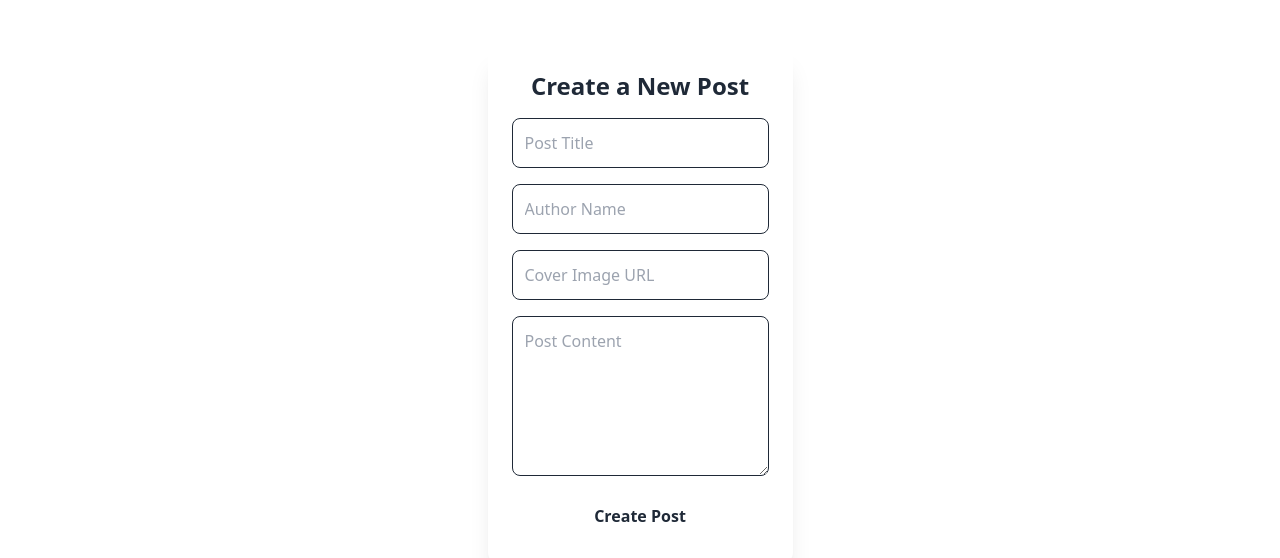
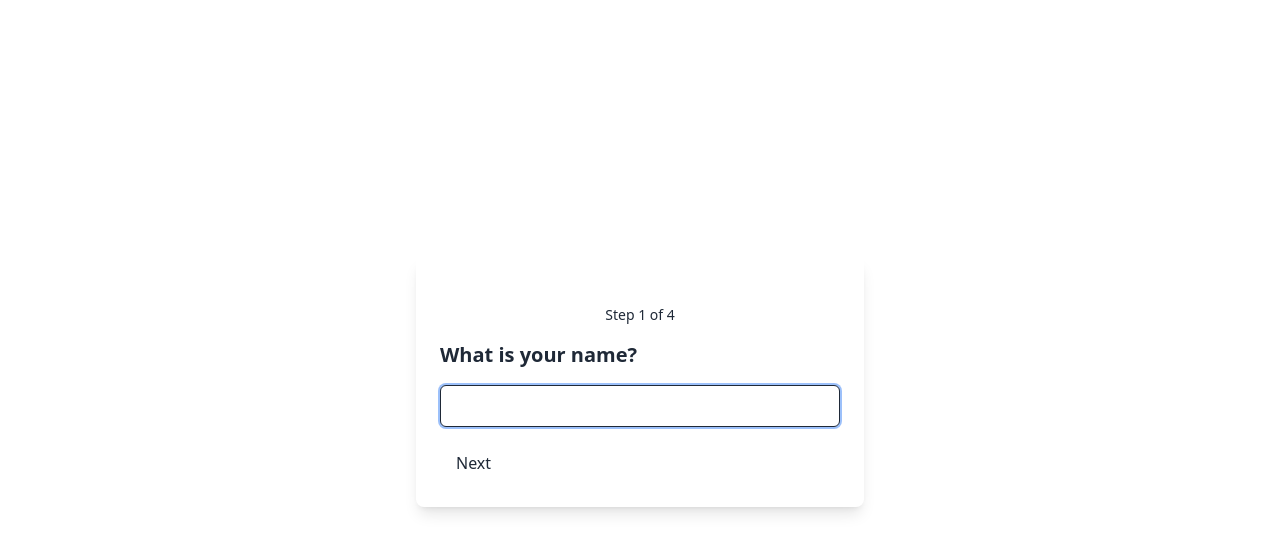
Before and after one commit to Johanna2405/fullstack-blog, a React (Vite) app: page /posts/create in a window 1280 px wide. Shown: the part 242-800 px from the top of the page. Built offline with nearby package versions, Linux system fonts and the light colour scheme; a web font is replaced by a local one.

Commit message:
changed create form

```diff
--- a/src/pages/CreatePost.jsx
+++ b/src/pages/CreatePost.jsx
@@ -1,97 +1,172 @@
-import { useState } from "react";
+import { useState, useEffect, useRef } from "react";
 import { motion } from "framer-motion";
-import { createPost } from "../utils/api";
+import { createPost } from "../utils/api"; // Importing the createPost function
 
 const CreatePost = () => {
-  const [title, setTitle] = useState("");
-  const [author, setAuthor] = useState("");
-  const [cover, setCover] = useState("");
-  const [content, setContent] = useState("");
+  const [step, setStep] = useState(0);
+  const [formData, setFormData] = useState({
+    author: "",
+    title: "",
+    content: "",
+    cover: "",
+  });
   const [error, setError] = useState("");
-  const [loading, setLoading] = useState(false);
+  const [isSubmitting, setIsSubmitting] = useState(false);
+  const inputRef = useRef(null);
 
-  const handleSubmit = async (e) => {
-    e.preventDefault();
+  const questions = [
+    { key: "author", text: "What is your name?", type: "text" },
+    {
+      key: "title",
+      text: "What would be the title of your blog?",
+      type: "text",
+    },
+    {
+      key: "content",
+      text: "Write the content of your blog.",
+      type: "textarea",
+    },
+    { key: "cover", text: "Enter the cover image URL.", type: "text" },
+  ];
 
-    if (!title.trim() || !author.trim() || !cover.trim() || !content.trim()) {
-      setError("All fields are required!");
+  useEffect(() => {
+    if (inputRef.current) {
+      inputRef.current.focus();
+    }
+  }, [step]);
+
+  const handleNext = () => {
+    if (formData[questions[step].key].trim() === "") {
+      setError("This field cannot be empty!");
       return;
     }
-
     setError("");
-    setLoading(true);
-
-    const newPost = {
-      title,
-      author,
-      cover,
-      content,
-      date: new Date().toISOString(),
+    setStep(step + 1);
   };
 
-    try {
-      await createPost(newPost);
-      setTitle("");
-      setAuthor("");
-      setCover("");
-      setContent("");
-    } catch (error) {
-      setError(error.message);
-    } finally {
-      setLoading(false);
+  const handleBack = () => {
+    if (step > 0) setStep(step - 1);
+    setError("");
+  };
+
+  const handleChange = (e) => {
+    setFormData({ ...formData, [questions[step].key]: e.target.value });
+    setError("");
+
+    if (questions[step].type === "textarea") {
+      e.target.style.height = "auto";
+      e.target.style.height = e.target.scrollHeight + "px";
     }
   };
 
+  const handleKeyPress = (e) => {
+    if (e.key === "Enter" && questions[step].type !== "textarea") {
+      handleNext();
+    }
+  };
+
+  const handleSubmit = async () => {
+    setIsSubmitting(true);
+    try {
+      await createPost(formData); // Use the imported API function
+      alert("Post created successfully!");
+
+      // Reset form
+      setFormData({ author: "", title: "", content: "", cover: "" });
+      setStep(0);
+    } catch (error) {
+      console.error("Error submitting post:", error);
+      alert("Something went wrong. Please try again.");
+    }
+    setIsSubmitting(false);
+  };
+
   return (
+    <div className="flex flex-col items-center justify-center min-h-screen bg-gray-100 p-6">
+      <div className="bg-white p-6 rounded-lg shadow-lg w-full max-w-md relative">
+        {/* Progress Bar */}
+        <div className="h-2 bg-gray-300 rounded-full overflow-hidden mb-4">
           <motion.div
-      className="max-w-xl mx-auto mt-16 p-6 rounded-xl bg-white bg-opacity-90 shadow-xl backdrop-blur-lg"
-      initial={{ opacity: 0, y: 20 }}
-      animate={{ opacity: 1, y: 0 }}
-      transition={{ duration: 2 }}
+            className="h-full bg-blue-500"
+            initial={{ width: "0%" }}
+            animate={{ width: `${((step + 1) / questions.length) * 100}%` }}
+            transition={{ duration: 0.5 }}
+          />
+        </div>
+
+        {/* Progress Text */}
+        <p className="text-gray-600 text-sm text-center mb-4">
+          Step {step + 1} of {questions.length}
+        </p>
+
+        {!isSubmitting && step < questions.length && (
+          <motion.div
+            key={step}
+            initial={{ opacity: 0, x: -50 }}
+            animate={{ opacity: 1, x: 0 }}
+            exit={{ opacity: 0, x: 50 }}
+            transition={{ duration: 0.3 }}
           >
-      <h2 className="text-2xl font-extrabold text-gray-800 mb-4 text-center">
-        Create a New Post
+            <h2 className="text-xl font-semibold mb-4">
+              {questions[step].text}
             </h2>
-      {error && <p className="text-red-500 text-center mb-2">{error}</p>}
-      <form onSubmit={handleSubmit} className="flex flex-col gap-4">
+            {questions[step].type === "textarea" ? (
+              <textarea
+                ref={inputRef}
+                value={formData[questions[step].key]}
+                onChange={handleChange}
+                className={`w-full p-2 border ${
+                  error ? "border-red-500" : "border-gray-300"
+                } rounded-md focus:outline-none focus:ring-2 focus:ring-blue-500 resize-none overflow-hidden`}
+                rows="3"
+              />
+            ) : (
               <input
+                ref={inputRef}
                 type="text"
-          placeholder="Post Title"
-          className="p-3 border rounded-lg focus:ring-2 focus:ring-blue-500 transition-all"
-          value={title}
-          onChange={(e) => setTitle(e.target.value)}
+                value={formData[questions[step].key]}
+                onChange={handleChange}
+                onKeyDown={handleKeyPress}
+                className={`w-full p-2 border ${
+                  error ? "border-red-500" : "border-gray-300"
+                } rounded-md focus:outline-none focus:ring-2 focus:ring-blue-500`}
+                autoFocus
               />
-        <input
-          type="text"
-          placeholder="Author Name"
-          className="p-3 border rounded-lg focus:ring-2 focus:ring-blue-500 transition-all"
-          value={author}
-          onChange={(e) => setAuthor(e.target.value)}
-        />
-        <input
-          type="text"
-          placeholder="Cover Image URL"
-          className="p-3 border rounded-lg focus:ring-2 focus:ring-blue-500 transition-all"
-          value={cover}
-          onChange={(e) => setCover(e.target.value)}
-        />
-        <textarea
-          placeholder="Post Content"
-          className="p-3 border rounded-lg h-40 focus:ring-2 focus:ring-blue-500 transition-all"
-          value={content}
-          onChange={(e) => setContent(e.target.value)}
-        />
-        <motion.button
-          type="submit"
-          className="bg-gradient-to-r from-blue-500 to-indigo-500 text-white py-3 rounded-lg font-bold hover:scale-105 transition-transform"
-          whileHover={{ scale: 1.05 }}
-          whileTap={{ scale: 0.95 }}
-          disabled={loading}
+            )}
+            {error && <p className="text-red-500 text-sm mt-2">{error}</p>}
+          </motion.div>
+        )}
+
+        {/* Buttons */}
+        <div className="flex justify-between mt-4">
+          {step > 0 && !isSubmitting && (
+            <button
+              onClick={handleBack}
+              className="px-4 py-2 bg-gray-300 text-gray-700 rounded-md"
             >
-          {loading ? "Submitting..." : "Create Post"}
-        </motion.button>
-      </form>
-    </motion.div>
+              Back
+            </button>
+          )}
+          {step < questions.length - 1 && !isSubmitting ? (
+            <button
+              onClick={handleNext}
+              className="px-4 py-2 bg-blue-500 text-white rounded-md"
+            >
+              Next
+            </button>
+          ) : (
+            !isSubmitting && (
+              <button
+                onClick={handleSubmit}
+                className="px-4 py-2 bg-green-500 text-white rounded-md"
+              >
+                Submit
+              </button>
+            )
+          )}
+        </div>
+      </div>
+    </div>
   );
 };
 
```
Lines whose indentation alone changed are shown as unchanged.
